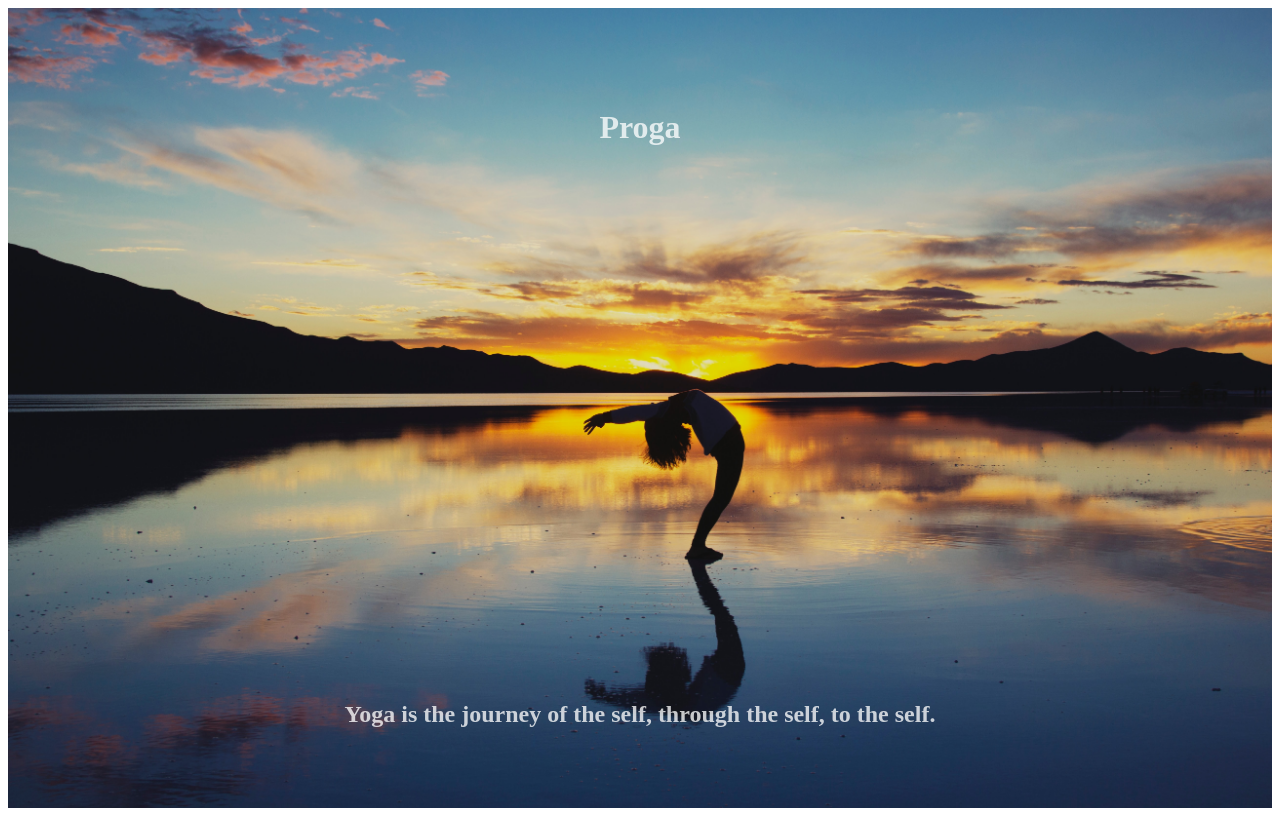
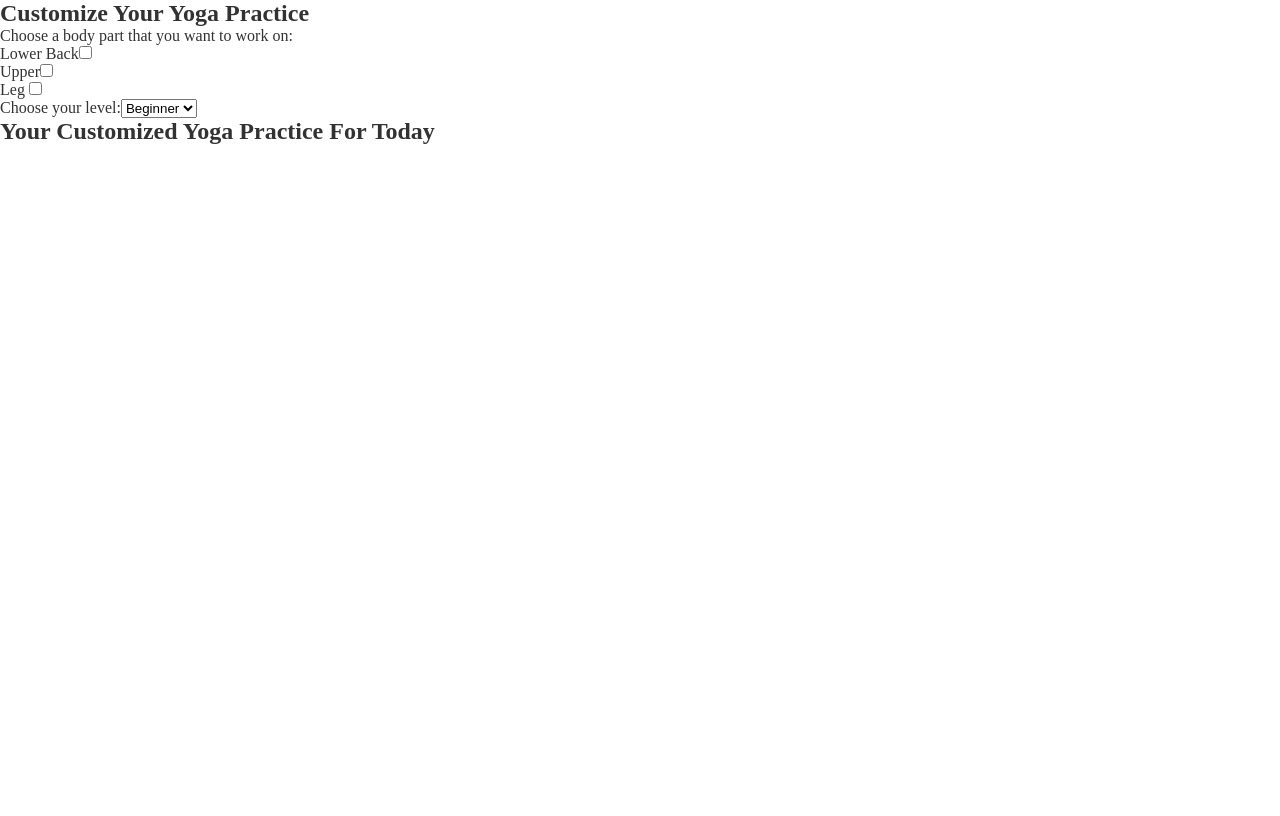
Before and after one commit to vibrentcarey/proga, a React (Create React App) app in the folder client/: page /customizedpractice in a window 1280 px wide. Before the commit this address led to /. Built offline with nearby package versions, Linux system fonts and the light colour scheme.

Commit message:
add customized page form structure

```diff
--- a/client/package.json
+++ b/client/package.json
@@ -8,6 +8,7 @@
     "@testing-library/user-event": "^13.5.0",
     "react": "^17.0.2",
     "react-dom": "^17.0.2",
+    "react-responsive-carousel": "^3.2.22",
     "react-router-dom": "^6.1.1",
     "react-scripts": "5.0.0",
     "sass": "^1.45.0",
--- a/client/src/App.js
+++ b/client/src/App.js
@@ -1,6 +1,6 @@
 import { BrowserRouter, Route, Routes, Navigate } from "react-router-dom";
 import Home from "./pages/Home/Home";
-import Practice from "./pages/Practice";
+import CustomizedPractice from "./pages/CustomizedPractice/CustomizedPractice";
 
 // use react-router  v6, syntax is a little different
 function App() {
@@ -8,7 +8,7 @@ function App() {
     <BrowserRouter>
       <Routes>
         <Route path="/" exact element={<Home />} />
-        <Route path="/practice" element={<Practice />} />
+        <Route path="/customizedpractice" element={<CustomizedPractice />} />
         <Route path="*" element={<Navigate replace to="/" />} />
       </Routes>
     </BrowserRouter>
--- /dev/null
+++ b/client/src/pages/CustomizedPractice/CustomizedPractice.js
@@ -0,0 +1,46 @@
+import React from "react";
+import "react-responsive-carousel/lib/styles/carousel.min.css";
+import { Carousel } from "react-responsive-carousel";
+
+// body part switch to checkbox
+
+function CustomizedPractice() {
+  return (
+    <main>
+      <section>
+        <h1>Customize Your Yoga Practice</h1>
+        <div>
+          <p> Choose a body part that you want to work on:</p>
+          <div>
+            <div>
+              <label htmlFor="back"> Lower Back</label>
+              <input id="back" type="checkbox" value="lower-back"></input>
+            </div>
+            <div>
+              <label htmlFor="upper"> Upper</label>
+              <input id="upper" type="checkbox" value="upper"></input>
+            </div>
+            <div>
+              <label htmlFor="leg"> Leg </label>
+              <input id="leg" type="checkbox" value="leg"></input>
+            </div>
+          </div>
+        </div>
+        <div>
+          <label htmlFor="level">Choose your level:</label>
+          <select id="level">
+            <option value="beginner">Beginner</option>
+            <option value="advance">Advance</option>
+          </select>
+        </div>
+      </section>
+      <section>
+        <article>
+          <h2>Your Customized Yoga Practice For Today</h2>
+        </article>
+      </section>
+    </main>
+  );
+}
+
+export default CustomizedPractice;
--- a/client/src/pages/Home/Home.js
+++ b/client/src/pages/Home/Home.js
@@ -1,4 +1,5 @@
 import React from "react";
+import { Link } from "react-router-dom";
 import "./Home.scss";
 
 const home = () => {
@@ -8,6 +9,14 @@ const home = () => {
       <h2 className="main__title">
         Yoga is the journey of the self, through the self, to the self.
       </h2>
+      <div className="main__choices">
+        <Link to="/customizedpractice">
+          <button className="customize">Customized Practice</button>
+        </Link>
+        <Link to="/recommendpractice" className="recommend">
+          <button>Recommended Practice</button>
+        </Link>
+      </div>
     </main>
   );
 };
--- a/client/src/pages/Home/Home.scss
+++ b/client/src/pages/Home/Home.scss
@@ -1,5 +1,6 @@
 @use "../../styles/partials/mixin";
 @use "../../styles/partials/variables";
+@use "../../styles/partials/global";
 
 .main {
   margin: 0;
@@ -23,8 +24,14 @@
   &__title {
     color: variables.$primary-white;
     position: absolute;
+    width: 80%;
     bottom: 10%;
     margin: 0 variables.$pm-base * 4;
     text-align: center;
   }
+
+  &__choices {
+    position: absolute;
+    bottom: 2%;
+  }
 }
--- a/client/src/pages/Practice.js
+++ /dev/null
@@ -1,11 +0,0 @@
-import React from "react";
-
-const practice = () => {
-  return (
-    <div>
-      <h1>hi</h1>
-    </div>
-  );
-};
-
-export default practice;
--- a/client/src/styles/partials/_global.scss
+++ b/client/src/styles/partials/_global.scss
@@ -17,3 +17,15 @@ a {
   text-decoration: none;
   color: variables.$primary-black;
 }
+
+button {
+  background-color: transparent;
+  border-color: transparent;
+  color: variables.$primary-silver;
+
+  &:hover,
+  &:active {
+    cursor: pointer;
+    color: variables.$secondary-mercury;
+  }
+}
```
Also changed, not shown: client/src/pages/CustomizedPractice/CustomizedPractice.scss (added), 1 other file (tests, documents, lock files or other folders).
